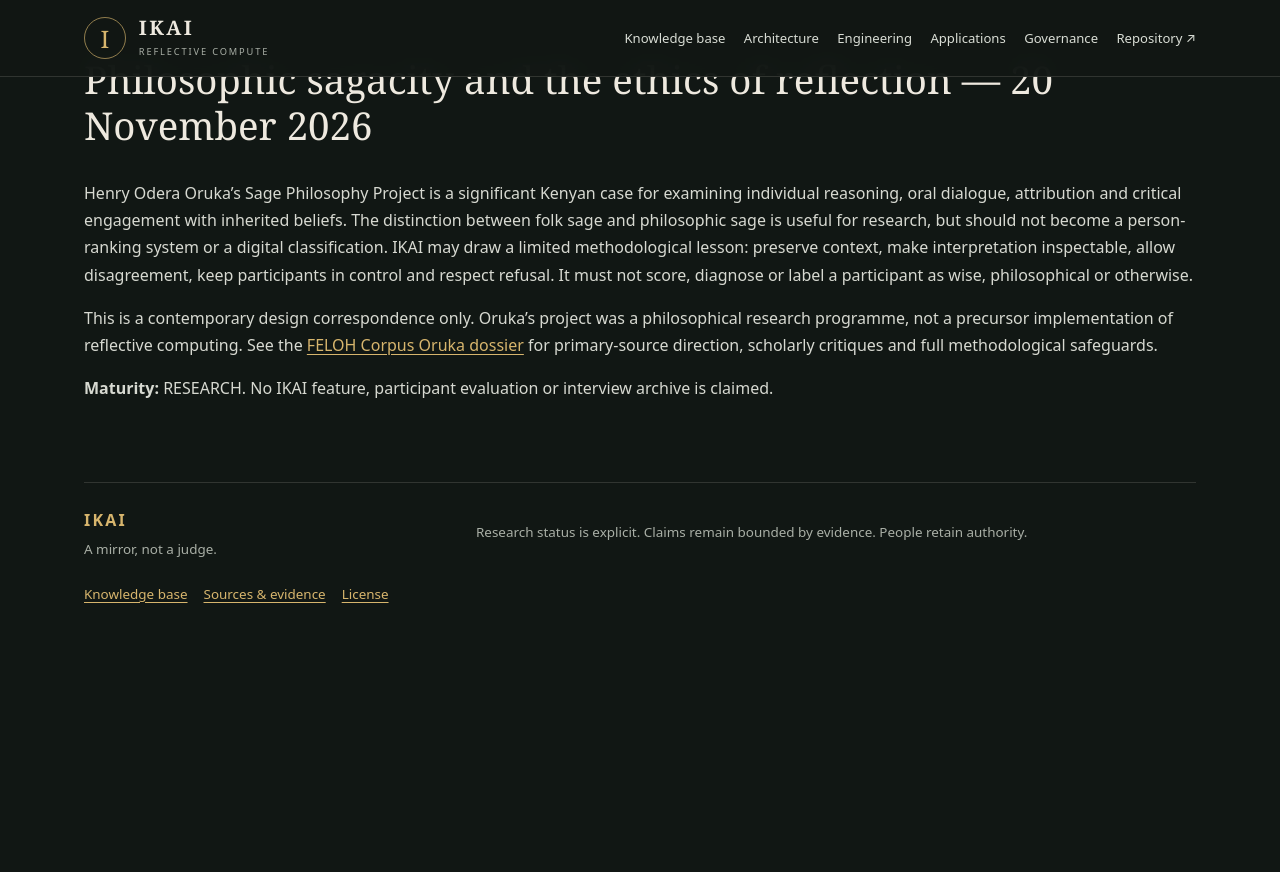
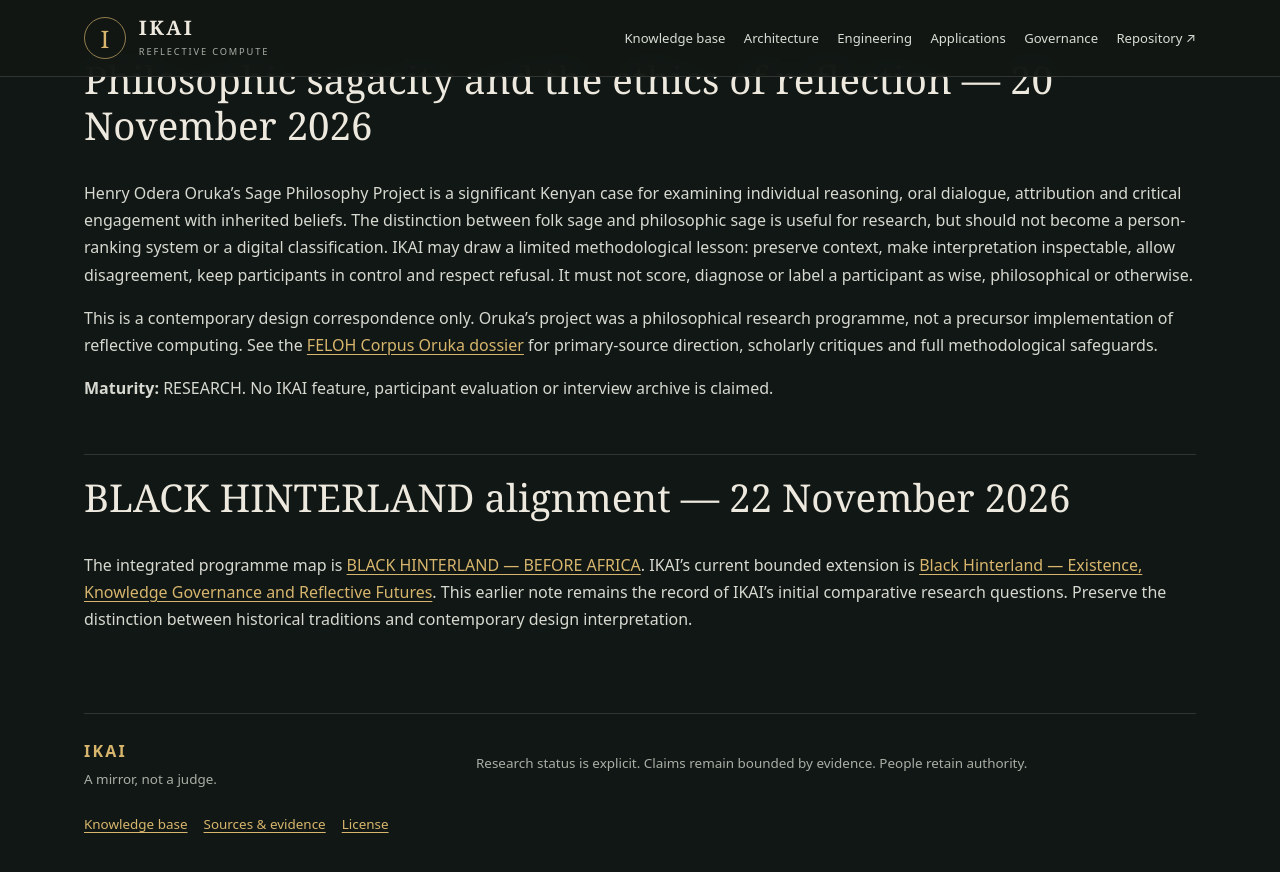
Before and after one commit to donfelohke/Ikai, a Jekyll site: the page built from docs/BEFORE-AFRICA-EXISTENCE-AND-KNOWLEDGE-2026-11-07.md, in a window 1280 px wide and 900 px high, scrolled down 3665 px. Shown: the top 872 px of the window. Built offline with Jekyll 4.4.1, drawn with Linux system fonts in a browser that asks for light colours; our own code applies the rules of GitHub Pages for plain Markdown files; before the commit the page ends 4334 px from its top, so only the background shows below that.

Commit message:
docs: align specialist Before Africa notes

```diff
--- a/docs/BEFORE-AFRICA-EXISTENCE-AND-KNOWLEDGE-2026-11-07.md
+++ b/docs/BEFORE-AFRICA-EXISTENCE-AND-KNOWLEDGE-2026-11-07.md
@@ -89,3 +89,9 @@ Henry Odera Oruka's Sage Philosophy Project is a significant Kenyan case for exa
 This is a contemporary design correspondence only. Oruka's project was a philosophical research programme, not a precursor implementation of reflective computing. See the [FELOH Corpus Oruka dossier](https://github.com/donfelohke/feloh-corpus/blob/main/docs/ORUKA-SAGE-PHILOSOPHY-AND-PHILOSOPHIC-SAGACITY-2026-11-20.md) for primary-source direction, scholarly critiques and full methodological safeguards.
 
 **Maturity:** RESEARCH. No IKAI feature, participant evaluation or interview archive is claimed.
+
+
+
+## BLACK HINTERLAND alignment — 22 November 2026
+
+The integrated programme map is [BLACK HINTERLAND — BEFORE AFRICA](https://github.com/donfelohke/feloh-corpus/blob/main/docs/BLACK-HINTERLAND-BEFORE-AFRICA-MASTER-DOSSIER-2026-11-22.md). IKAI's current bounded extension is [Black Hinterland — Existence, Knowledge Governance and Reflective Futures](BLACK-HINTERLAND-EXISTENCE-KNOWLEDGE-AND-REFLECTIVE-FUTURES-2026-11-22.md). This earlier note remains the record of IKAI's initial comparative research questions. Preserve the distinction between historical traditions and contemporary design interpretation.
```
